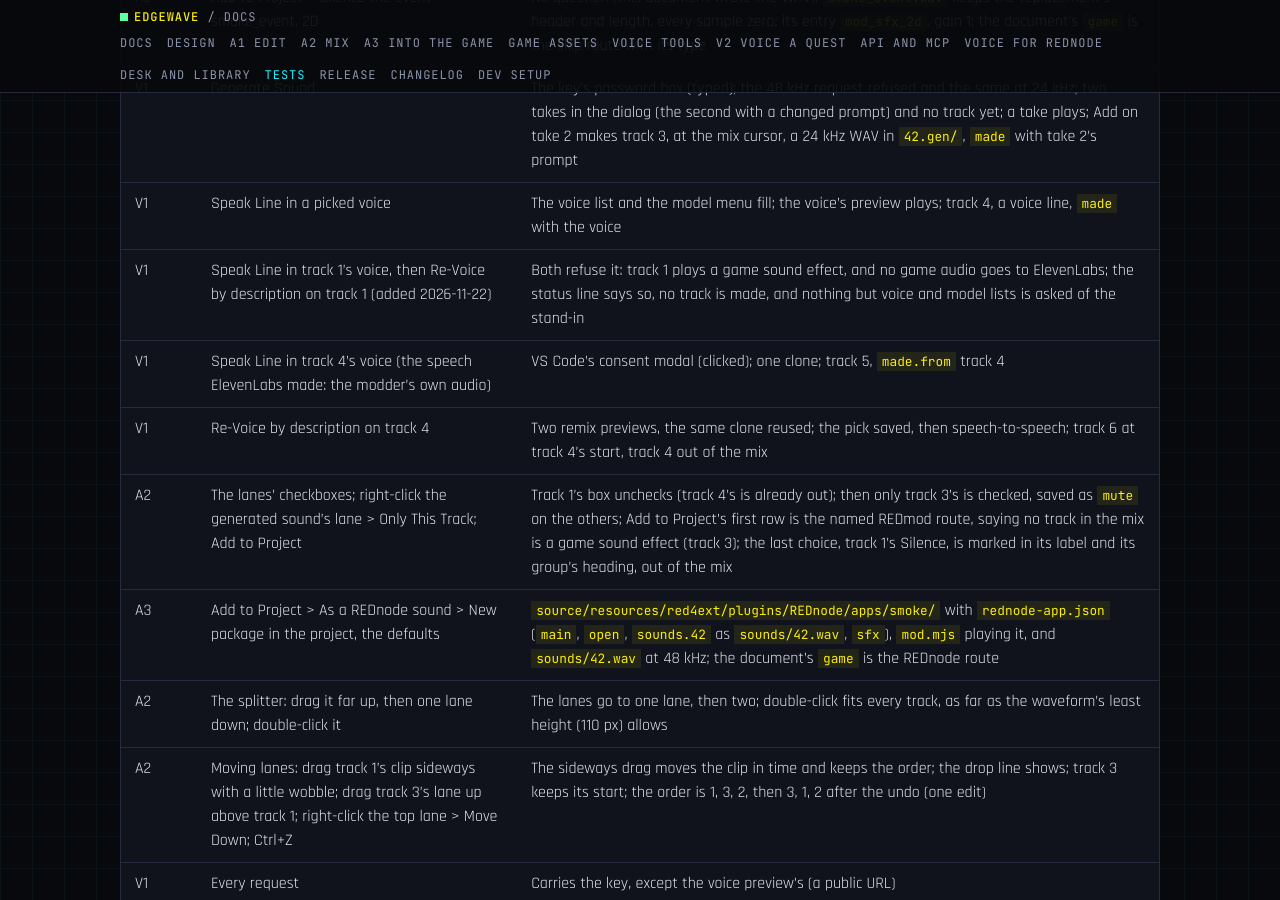
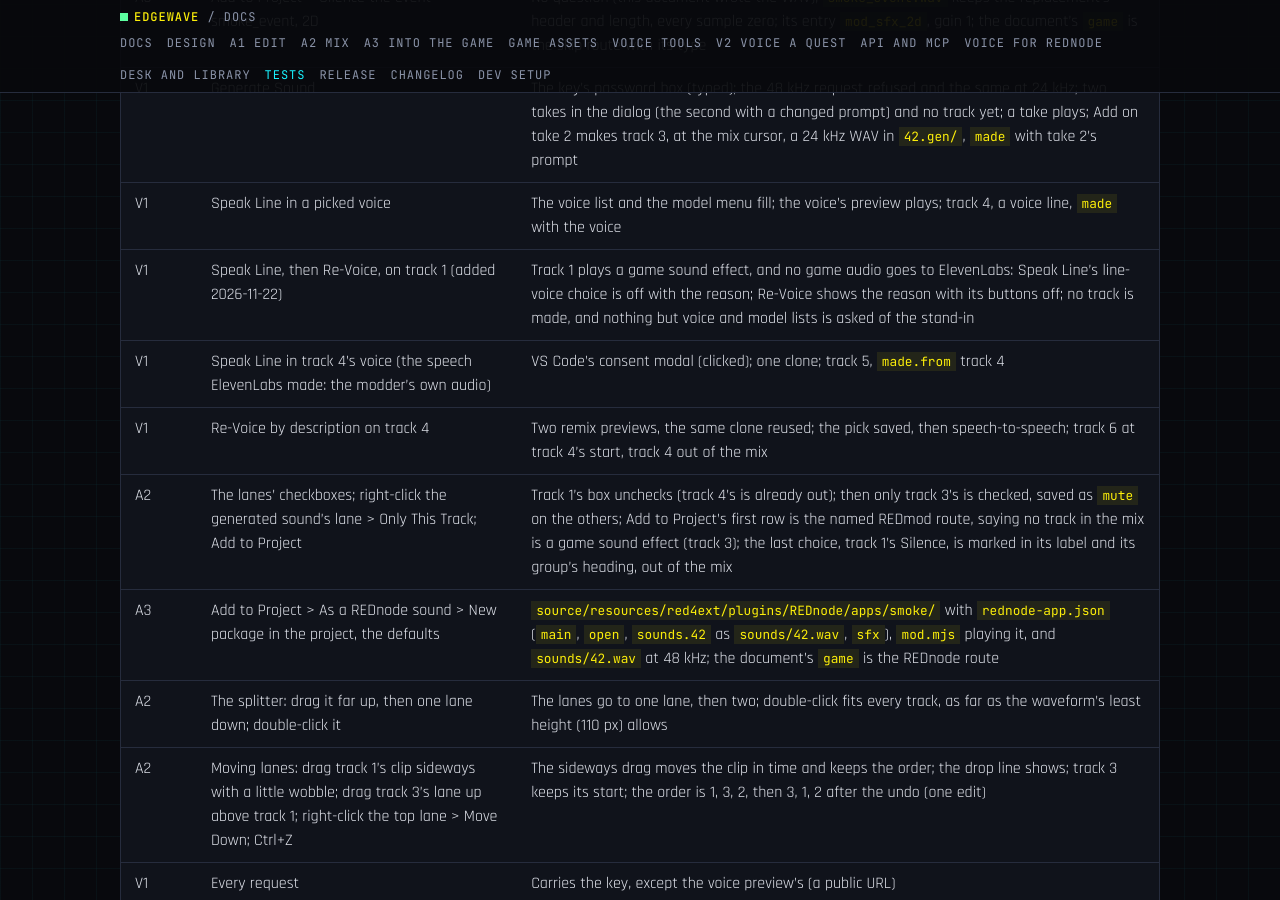
Before and after one commit to Edgemodders/EDGEwave, a Jekyll site: the page built from docs/testing.md, in a window 1280 px wide and 900 px high, scrolled down 4764 px. Built offline with Jekyll 4.4.1, drawn with Linux system fonts in a browser that asks for light colours; our own code applies the rules of GitHub Pages for plain Markdown files; some of the changed text lies outside the part shown.

Commit message:
Testing: the smoke test passes with the game-line dialogs
Co-Authored-By: Claude Opus 5.5 <noreply@anthropic.com>

```diff
--- a/docs/testing.md
+++ b/docs/testing.md
@@ -10,7 +10,7 @@ Last updated 2026-10-24.
 |---|---|---|---|---|
 | [Type check, build and unit tests](#type-check-build-and-unit-tests) | Automated, also on GitHub (Check) | A1 to V2, Desk and Library, #13, #12 | 2026-11-21 | Pass, 83 tests |
 | [Key store against REDbridge 0.18.0](#key-store-against-redbridge-0180) | By script, no VS Code, a temporary store | #12 | 2026-11-21 | Pass |
-| [Smoke test](#smoke-test-vs-code-with-a-stand-in-redcode) | Automated, no game or ElevenLabs needed | A1 to V2, Desk and Library, #13, #12's fallback | 2026-11-22 | Pass, twice in a row, after fixes to the test itself (below) |
+| [Smoke test](#smoke-test-vs-code-with-a-stand-in-redcode) | Automated, no game or ElevenLabs needed | A1 to V2, Desk and Library, #13, #12's fallback | 2026-11-22 | Pass, twice in a row, after fixes to the test itself (below); again after the game-line dialogs changed |
 | [Reload test](#reload-test-unsaved-edits-survive-a-window-reload) | Automated, no game needed | A1 | 2026-11-06 | Pass |
 | [MCP server over stdio](#mcp-server-over-stdio) | By script, no VS Code | V2 | 2026-10-24 | Pass |
 | [Packaged test](release.html#the-packaged-test) | Automated, needs the network (the Marketplace) | Release | 2026-11-06 | Pass: `edgewave-0.2.0.vsix` with REDcode 0.10.7, built with every fix of the 2026-11-06 hand tests. The downloaded VS Code's own CLI worked this time; an earlier run the same day needed the machine's (`EACCES`, cause unverified) |
@@ -83,7 +83,7 @@ On a busy machine (other VS Code windows running), `SMOKE_SLOW=2` doubles every
 | A3 | Add to Project > Silence the event smoke_event, 2D | No question (this document wrote the WAV); `smoke_event.wav` keeps the replacement's header and length, every sample zero; its entry `mod_sfx_2d`, gain 1; the document's `game` is the skip route with its type |
 | V1 | Generate Sound | The key's password box (typed); the 48 kHz request refused and the same at 24 kHz; two takes in the dialog (the second with a changed prompt) and no track yet; a take plays; Add on take 2 makes track 3, at the mix cursor, a 24 kHz WAV in `42.gen/`, `made` with take 2's prompt |
 | V1 | Speak Line in a picked voice | The voice list and the model menu fill; the voice's preview plays; track 4, a voice line, `made` with the voice |
-| V1 | Speak Line in track 1's voice, then Re-Voice by description on track 1 (added 2026-11-22) | Both refuse it: track 1 plays a game sound effect, and no game audio goes to ElevenLabs; the status line says so, no track is made, and nothing but voice and model lists is asked of the stand-in |
+| V1 | Speak Line, then Re-Voice, on track 1 (added 2026-11-22) | Track 1 plays a game sound effect, and no game audio goes to ElevenLabs: Speak Line's line-voice choice is off with the reason; Re-Voice shows the reason with its buttons off; no track is made, and nothing but voice and model lists is asked of the stand-in |
 | V1 | Speak Line in track 4's voice (the speech ElevenLabs made: the modder's own audio) | VS Code's consent modal (clicked); one clone; track 5, `made.from` track 4 |
 | V1 | Re-Voice by description on track 4 | Two remix previews, the same clone reused; the pick saved, then speech-to-speech; track 6 at track 4's start, track 4 out of the mix |
 | A2 | The lanes' checkboxes; right-click the generated sound's lane > Only This Track; Add to Project | Track 1's box unchecks (track 4's is already out); then only track 3's is checked, saved as `mute` on the others; Add to Project's first row is the named REDmod route, saying no track in the mix is a game sound effect (track 3); the last choice, track 1's Silence, is marked in its label and its group's heading, out of the mix |
```
